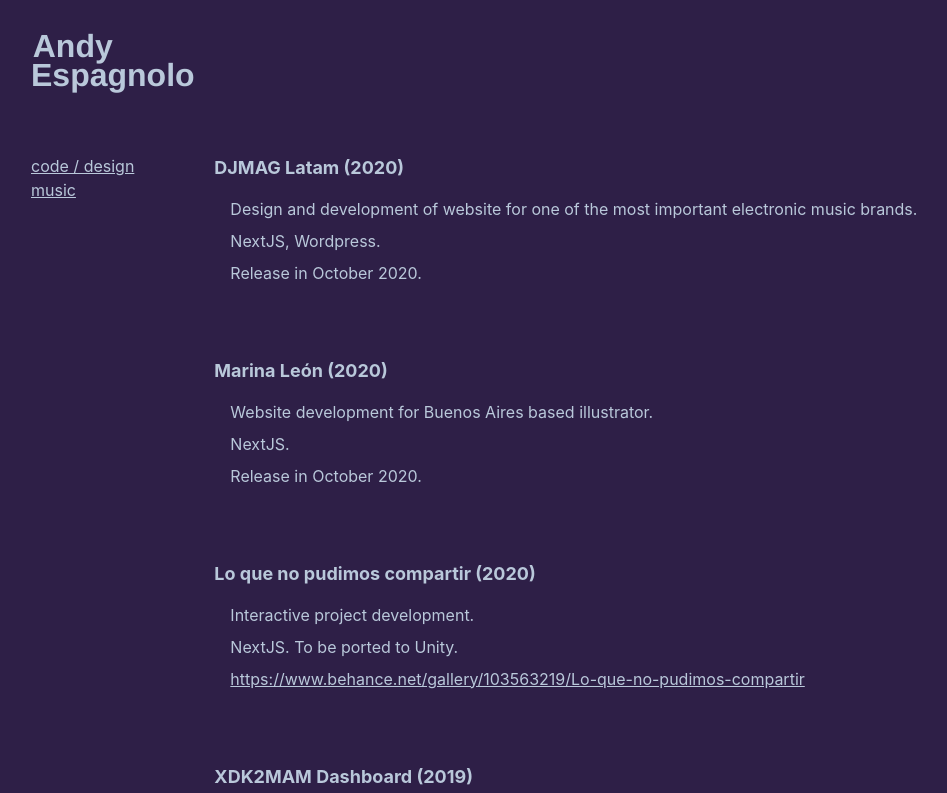
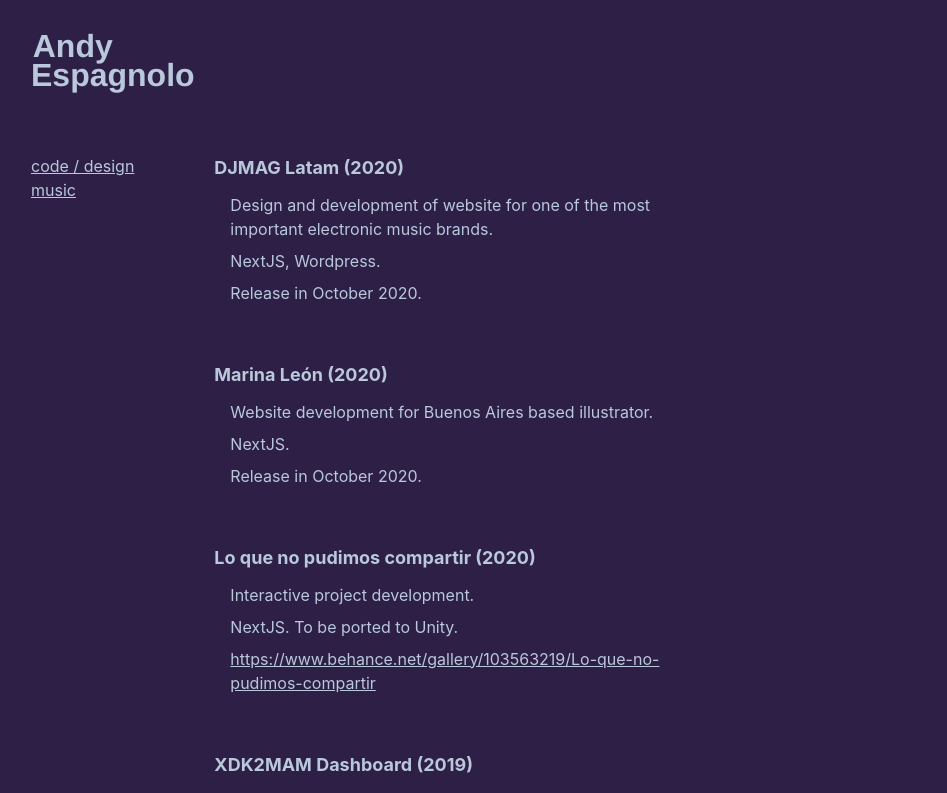
Before and after one commit to andyesp/andyesp, a Next.js app: page /code in a window 1280 px wide. Shown: the top 793 px of the page, without its empty margins (1-948 px from the left). Built offline with nearby package versions, Linux system fonts and the light colour scheme.

Commit message:
Fix work item styles

```diff
--- a/pages/code.js
+++ b/pages/code.js
@@ -71,7 +71,7 @@
       {Projects.map((item, index) => (
         <motion.div
           key={item.id}
-          className="item mb-8 pb-8"
+          className="item mb-4 md:mb-8 pb-4"
           initial="hidden"
           animate="visible"
           variants={{
@@ -88,7 +88,8 @@
             },
           }}
         >
-          <h3 className="font-bold text-lg mb-4">
+          <div className="item">
+            <h3 className="font-bold text-lg mb-3">
               {item.title} ({item.year})
             </h3>
             <div className="md:ml-4 mb-2">
@@ -100,6 +101,7 @@
                 </a>
               )}
               {!isEmpty(item.releaseDate) && <p className="mb-2">{item.releaseDate}</p>}
+            </div>
           </div>
         </motion.div>
       ))}
```
Lines whose indentation alone changed are shown as unchanged.
